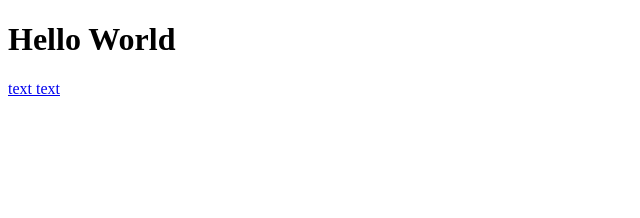
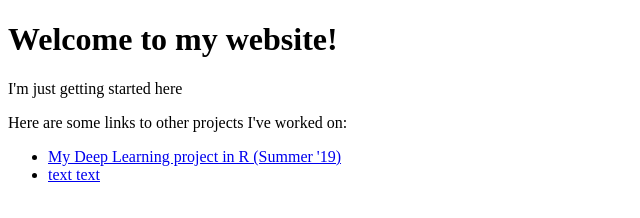
Before and after one commit to AlexNghiem/AlexNghiem.github.io, a plain HTML site: page index.html in a window 1280 px wide. Shown: the whole page, without its empty margins (0-640 px from the left). Drawn offline with Linux system fonts and the light colour scheme.

Commit message:
Update index.html

```diff
--- a/index.html
+++ b/index.html
@@ -1,7 +1,12 @@
 <!DOCTYPE html>
 <html>
 <body>
-<h1>Hello World</h1>
-<a href="/r10xDL">text text</a>
+<h1>Welcome to my website!</h1>
+<p>I'm just getting started here</p>
+<p>Here are some links to other projects I've worked on:</p>
+<ul>
+	<li><a href="/r10xDL">My Deep Learning project in R (Summer '19)</a></li>
+	<li><a href="/r10xDL">text text</a></li>
+</ul>
 </body>
 </html>
```
